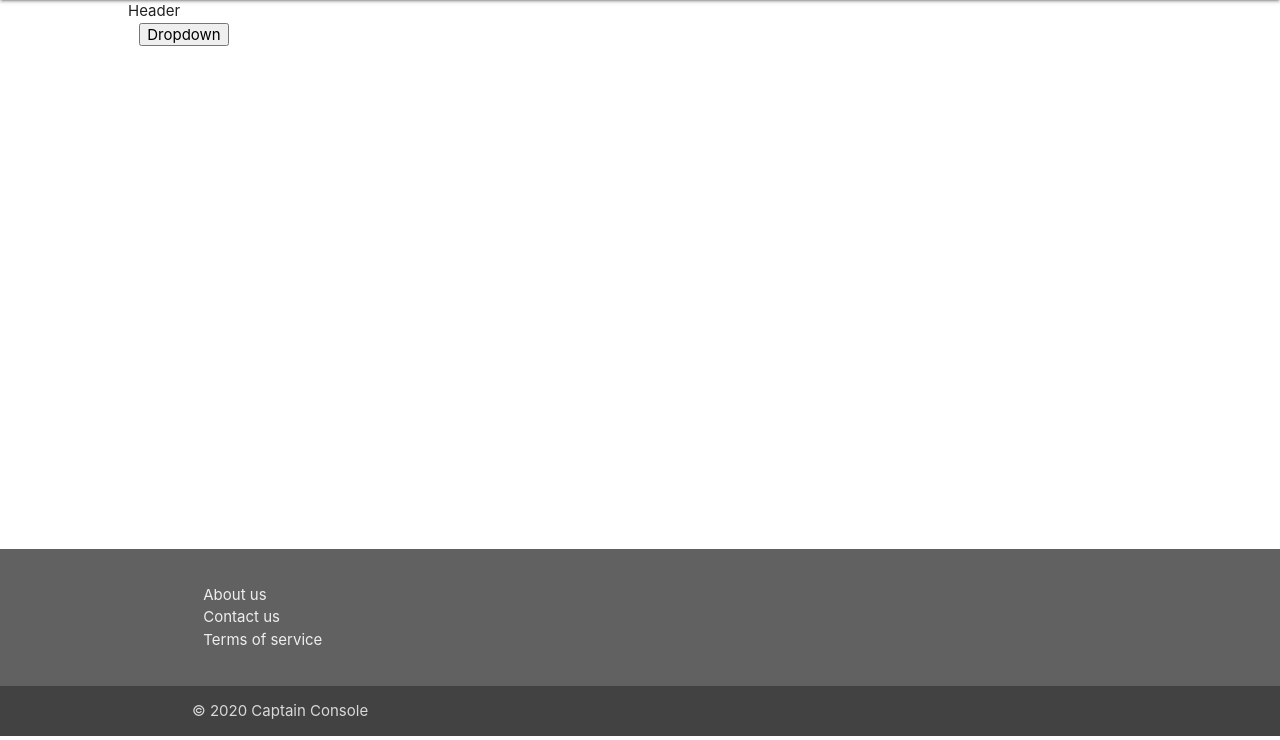
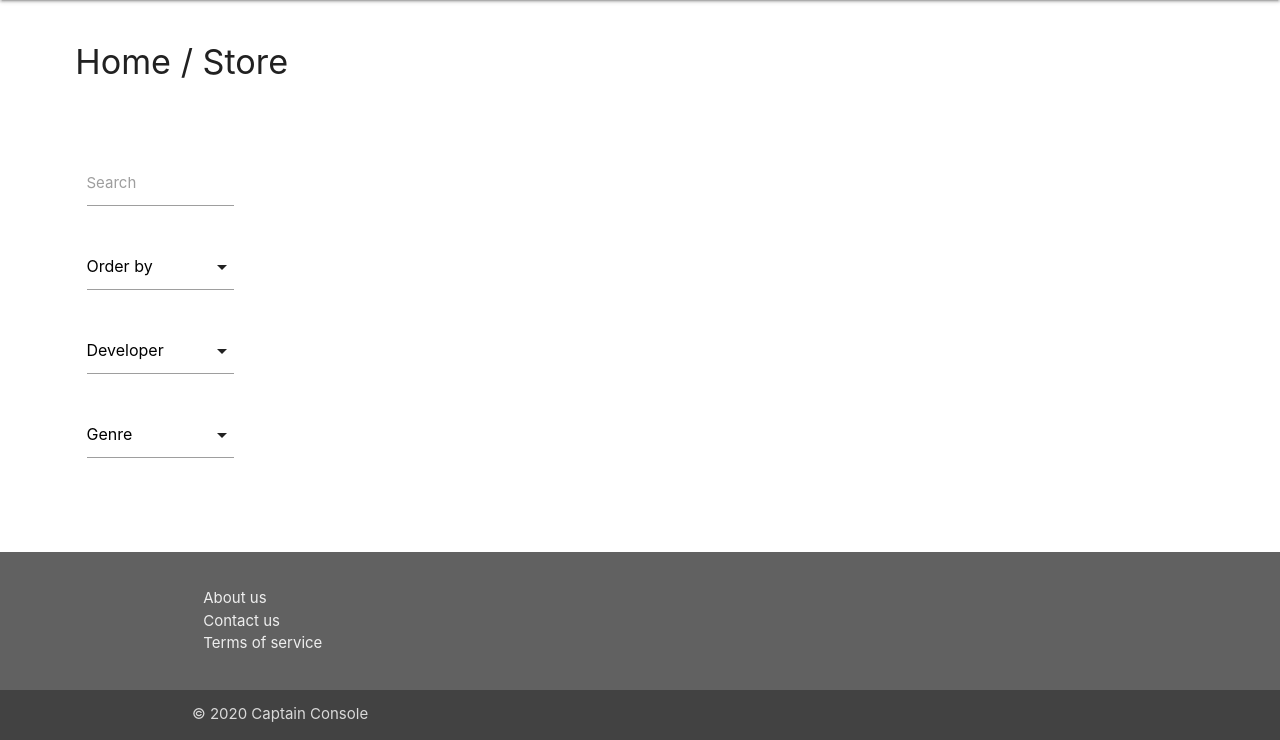
Before and after one commit to AlexanderFL/captain-console-h23, a Django app: page /store/ in a window 1280 px wide. Shown: the part 64-804 px from the top of the page. Run offline with Django 3.2, Linux system fonts and the light colour scheme; data that the repository does not hold is empty.

Commit message:
filters added to store

```diff
--- a/Captain_console/static/css/store.css
+++ b/Captain_console/static/css/store.css
@@ -1,14 +1,38 @@
+h7 {
+    color: green;
+}
+
+.store-nav {
+
+}
+
+#banner {
+    margin: auto;
+    word-wrap: break-word;
+    overflow: auto;
+    padding-bottom: 20px;
+    padding-top: 20px;
+}
+
 .content {
     justify-content: center;
     display: flex;
     flex-wrap: wrap;
 }
 .store {
-    padding-right: 10%;
-    padding-left: 10%;
+    padding-right: 5%;
+    padding-left: 5%;
+    border: black;
 }
 
 .store-product {
+    flex: 1;
+    flex-basis: 30%;
+    padding: 1%;
+    justify-content: space-between;
+}
+
+.custom-select {
     flex: 1;
     flex-basis: 30%;
     padding: 1%;
@@ -27,3 +51,24 @@
      background-size: cover;
      margin-bottom: auto;
   }
+
+.store-nav {
+    float: left;
+
+}
+
+
+/* The container must be positioned relative: */
+.custom-select {
+  position: relative;
+  font-family: Arial;
+}
+
+.custom-select select {
+  display: none; /*hide original SELECT element: */
+}
+
+.select-selected {
+  background-color: DodgerBlue;
+}
+}
--- a/Captain_console/static/js/store.js
+++ b/Captain_console/static/js/store.js
@@ -1,20 +1,9 @@
+document.addEventListener('DOMContentLoaded', function() {
+            var elems = document.querySelectorAll('select');
+            var instances = M.FormSelect.init(elems);
+        });
 
-//Allow dropdown in store
-
-/*
-var store_dropdown = document.getElementsByClassName(store_dropdown);
-
-store_dropdown.onclick = function(event) {
-
-}
-
-
-document.addEventListener('DOMContentLoaded', function() {
-    var elems = document.querySelectorAll('.dropdown-trigger');
-    var instances = M.Dropdown.init(elems, options);
-
-    instance.open()
-  });
-
-$('.dropdown-trigger').dropdown();
-*/
+$(document).ready(function() {
+    // Select - Single
+    $('select:not([multiple])').material_select();
+});
--- a/Captain_console/templates/store/index.html
+++ b/Captain_console/templates/store/index.html
@@ -6,23 +6,57 @@
 
 {% block content %}
 
-
     </div>
     <div class="row store">
-        <div class="banner" col s12">
-            Header
-        </div>
-        <div class="col s3">
-        <div class="dropdown">
-          <button onclick="myFunction()" class="dropbtn">Dropdown</button>
-          <div id="myDropdown" class="dropdown-content">
-            <a href="#">Link 1</a>
-            <a href="#">Link 2</a>
-            <a href="#">Link 3</a>
-          </div>
-    </div>
-    </div>
-        <div class="content  col s9">
+        <span class="col s12" id="banner">
+                <h4> Home / Store</h4>
+            </span>
+        <div class="content col s2">    <!-- Filter and select-->
+                <form class="col s12">
+                    <div class="row">
+                        <div class="input-field col s2"></div>
+                        <div class="input-field col s12">
+                            <input id="icon_prefix" type="text" class="validate" />
+                            <label for="icon_prefix">Search</label>
+                        </div>
+                         <div class="input-field col s12">
+                            <select>
+                                <option value="" disabled="disabled" selected="selected">Order by</option>
+                                <option value="1">PRICE Low -> High</option>
+                                <option value="2">PRICE High -> Low</option>
+                                <option value="3">NAME A -> Z</option>
+                                <option value="3">NAME Z -> A</option>
+                                <option value="3">RATING Low -> High</option>
+                                <option value="3">RATING High -> Low</option>
+
+
+                            </select>
+                        </div>
+                        <div class="input-field col s12">
+                            <select>
+                                <option value="" disabled="disabled" selected="selected">Developer</option>
+                                <option value="1">Nintendo</option>
+                                <option value="2">Sony</option>
+                                <option value="3">Sega</option>
+                                <option value="3">Amiga</option>
+                                <option value="3">Commadore 64</option>
+                            </select>
+                        </div>
+                        <div class="input-field col s12">
+                            <select>
+                                <option value="" disabled="disabled" selected="selected">Genre</option>
+                                <option value="1">First Person Shooter</option>
+                                <option value="2">Adventure</option>
+                                <option value="3">Arcade</option>
+                                <option value="3">RPG</option>
+                                <option value="3">Platform</option>
+                            </select>
+                        </div>
+                        <div class="input-field col s2"></div>
+                    </div>
+                </form>
+            </div>
+        <div class="content  col s10">  <!-- Products-->
         {% for product in products %}
             {% include 'store/single_product.html' with product=product%}
         {% endfor %}
```
